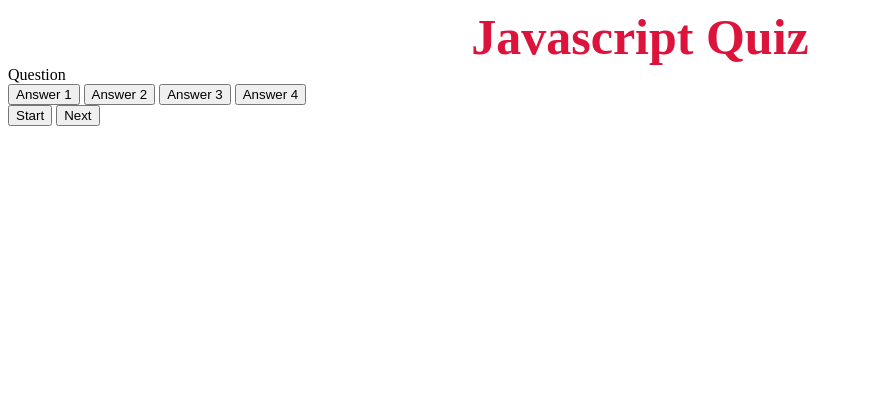
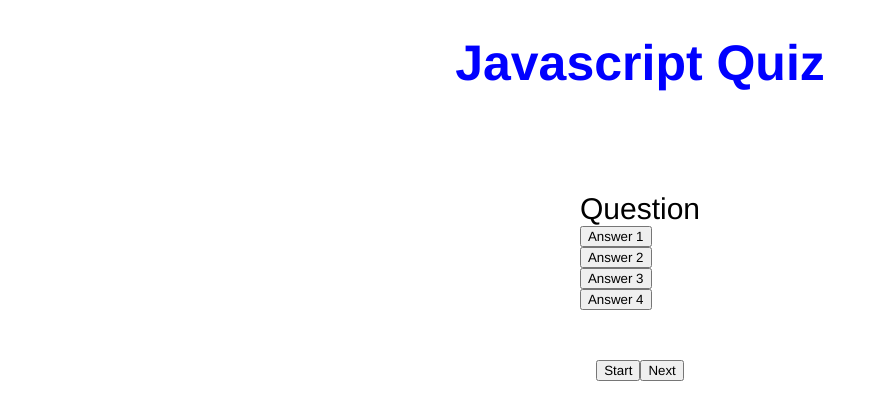
Before and after one commit to CrisGraciano/JavaQuiz, a plain HTML site: page index.html in a window 1280 px wide. Shown: the whole page, without its empty margins (0-878 px from the left). Drawn offline with Linux system fonts and the light colour scheme.

Commit message:
final button setup

```diff
--- a/assets/style.css
+++ b/assets/style.css
@@ -1,7 +1,35 @@
+* {
+    font-family: 'Franklin Gothic Medium', 'Arial Narrow', Arial, sans-serif;
+}
+
 h1 {
     font-size: 50px;
-    width: 500px;
-    margin: 0 auto;
+    padding: 0;
+    color: blue;
     text-align: center;
-    color:crimson;
+    display: flex;
+    justify-content: center;
+    align-items: center;
 }
+
+.quiz-window {
+    margin-top: 100px;
+    padding: 0;
+    display: flex;
+    justify-content: center;
+    align-items: center;
+    font-size: 30px;
+}
+
+.question-buttons button {
+    display: block;
+    justify-content: center;
+    align-items: center;
+}
+
+.navigation {
+    margin-top: 50px;
+    display: flex;
+    justify-content: center;
+    align-items: center;
+}
--- a/index.html
+++ b/index.html
@@ -5,6 +5,7 @@
     <meta http-equiv="X-UA-Compatible" content="IE=edge">
     <meta name="viewport" content="width=device-width, initial-scale=1.0">
     <link rel="stylesheet" href="./assets/style.css">
+    <script defer src="./assets/script.js"></script>
     <title>Document</title>
 </head>
 <body>
```
